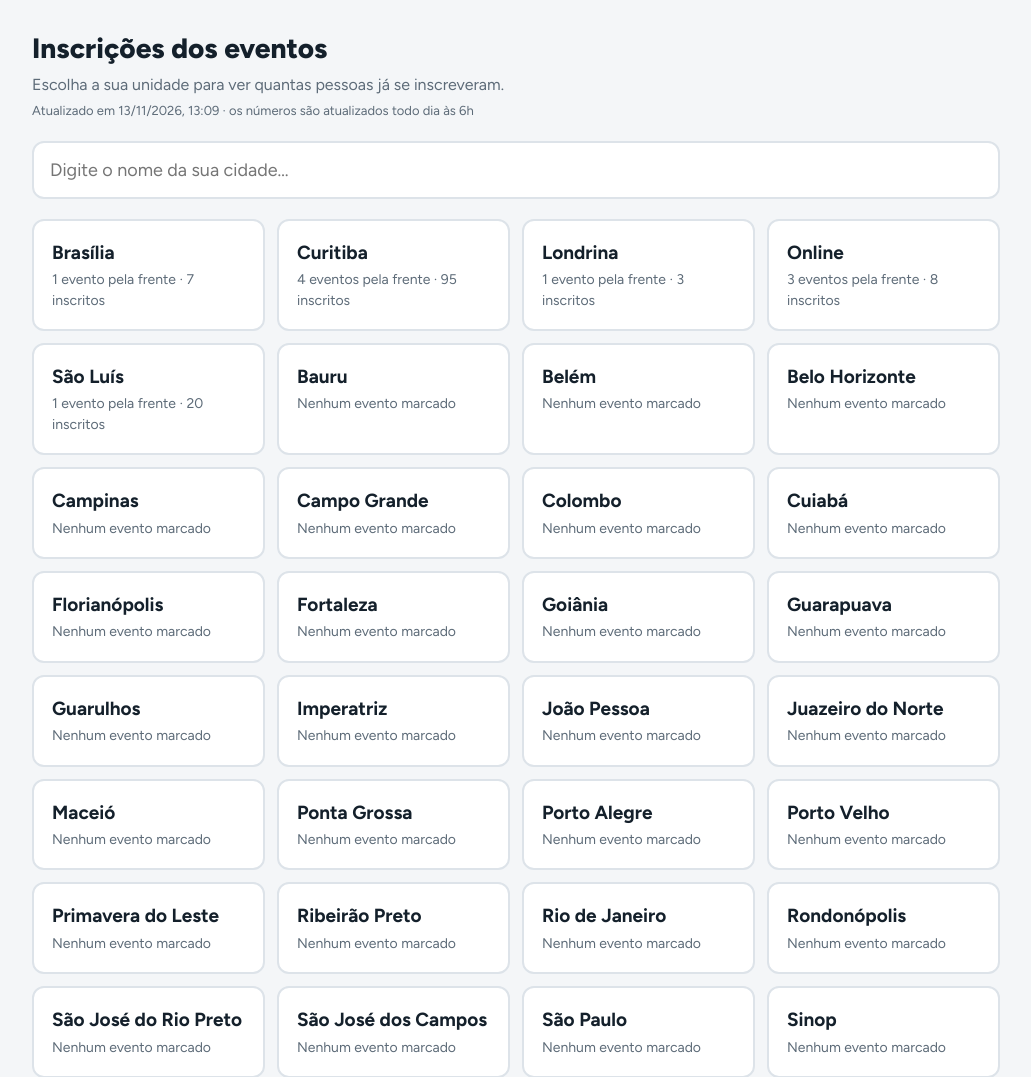
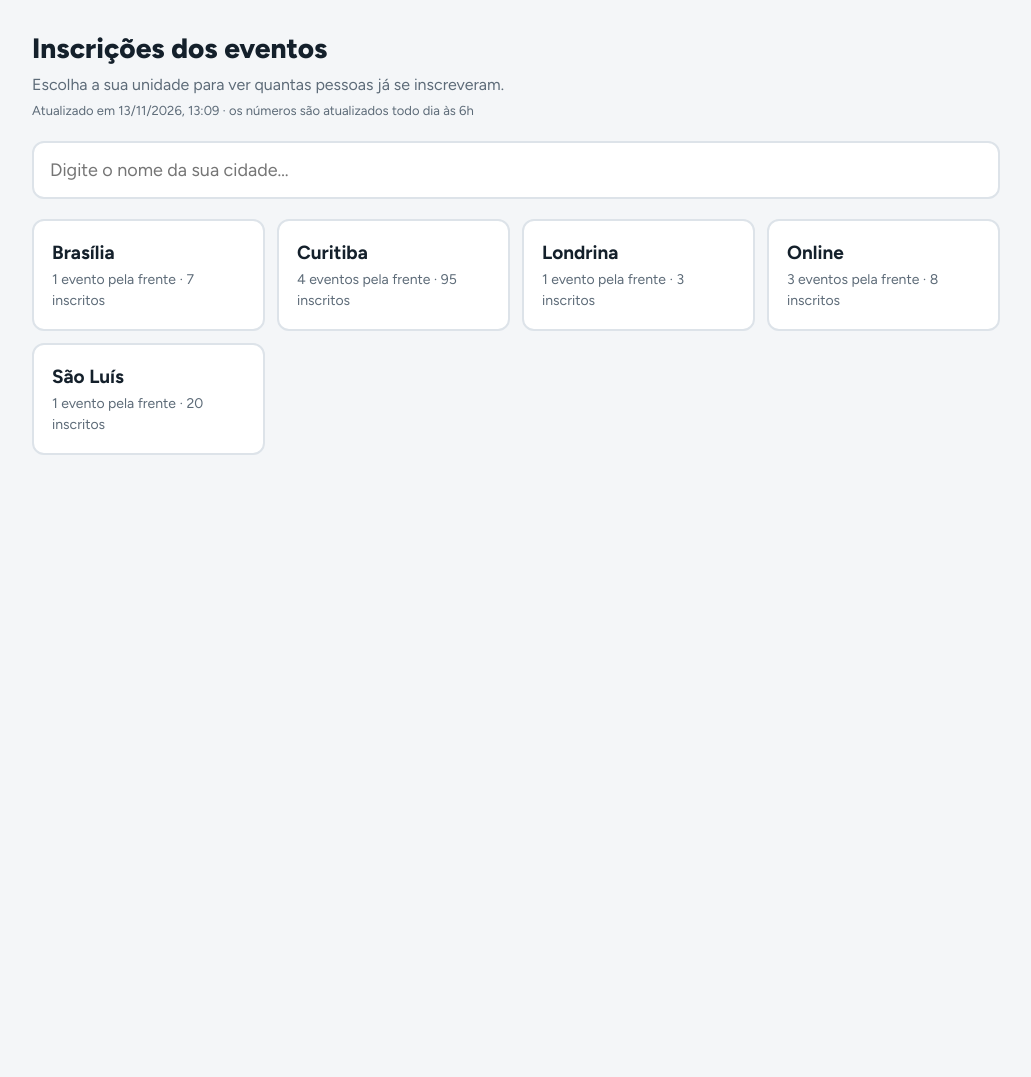
Before and after one commit to ienesdolar-ops/amofisio, a plain HTML site: page painel/index.html in a window 1280 px wide. Shown: the top 1077 px of the page, without its empty margins (124-1155 px from the left). After the commit the page ends 800 px from the top, so only its background shows below. Drawn offline with Linux system fonts and the light colour scheme.

Commit message:
Painel: listar só cidades com eventos futuros
Co-Authored-By: Claude Opus 5.5 <noreply@anthropic.com>

```diff
--- a/painel/index.html
+++ b/painel/index.html
@@ -96,7 +96,7 @@ function home(){
     q = slug(q||'');
     document.getElementById('units').innerHTML = UNITS.filter(u=>!q||u.slug.includes(q)).map(u =>
       `<a class="u" href="#${u.slug}"><b>${esc(u.nome)}</b><span>${u.prox ? `${u.prox} ${u.prox>1?'eventos':'evento'} pela frente · ${fmt(u.inscProx)} inscritos` : 'Nenhum evento marcado'}</span></a>`
-    ).join('') || '<div class="vazio">Nenhuma unidade com esse nome.</div>';
+    ).join('') || '<div class="vazio">Nenhuma cidade com evento marcado tem esse nome.</div>';
   };
   draw();
   document.getElementById('busca').oninput = e => draw(e.target.value);
@@ -148,7 +148,7 @@ fetch('data.json',{cache:'no-store'}).then(r=>r.json()).then(d=>{
   const m = new Map();
   EV.forEach(e => { const k=label(e); if(!m.has(k)) m.set(k,{nome:k,slug:slug(k),prox:0,inscProx:0});
     if (futuro(e)&&!e.cancelado){ const u=m.get(k); u.prox++; u.inscProx+=e.inscritos||0; } });
-  UNITS = [...m.values()].sort((a,b)=>(b.prox>0)-(a.prox>0)||a.nome.localeCompare(b.nome,'pt'));
+  UNITS = [...m.values()].filter(u=>u.prox>0).sort((a,b)=>a.nome.localeCompare(b.nome,"pt"));
   route();
 }).catch(()=>{ app.innerHTML='<h1>Inscrições dos eventos</h1><div class="vazio">Os números ainda não foram gerados. Volte em alguns minutos.</div>'; });
 addEventListener('hashchange', route);
```
